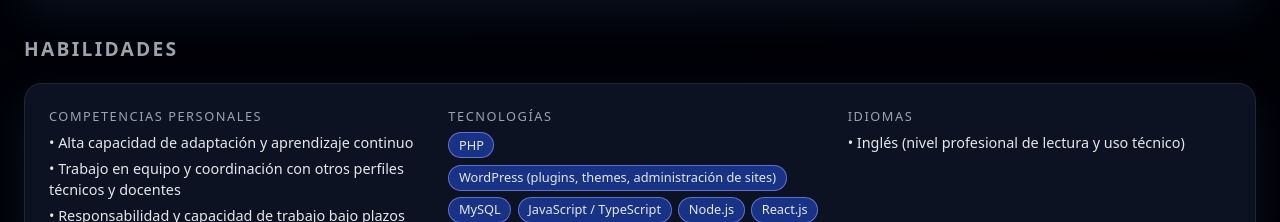
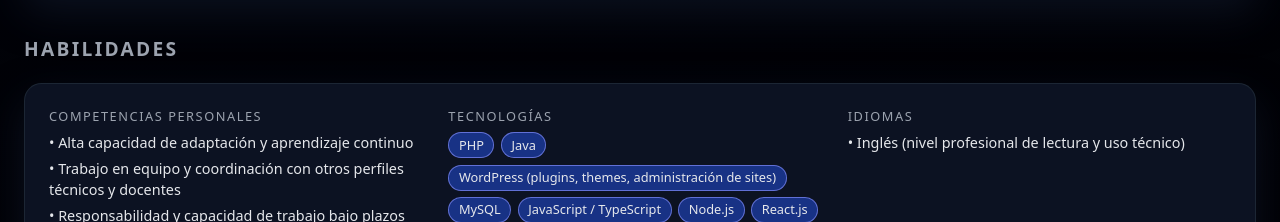
Before and after one commit to fpalacioschaves/cv-react, a React (Vite) app: page / in a window 1280 px wide. Shown: the part 4120-4342 px from the top of the page. Built offline with nearby package versions, Linux system fonts and the light colour scheme; no server answers.

Commit message:
Update skills.js

```diff
--- a/src/data/skills.js
+++ b/src/data/skills.js
@@ -23,6 +23,7 @@ export const skills = {
   tech: {
     es: [
       'PHP',
+      'Java',
       'WordPress (plugins, themes, administración de sites)',
       'MySQL',
       'JavaScript / TypeScript',
@@ -35,6 +36,7 @@ export const skills = {
     ],
     en: [
       'PHP',
+      'Java',
       'WordPress (plugins, themes, site administration)',
       'MySQL',
       'JavaScript / TypeScript',
```
